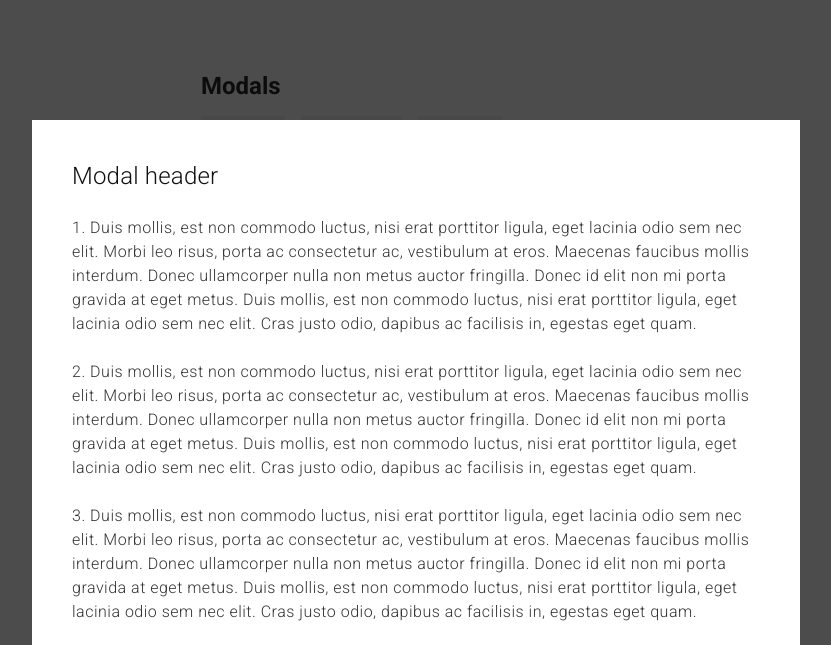
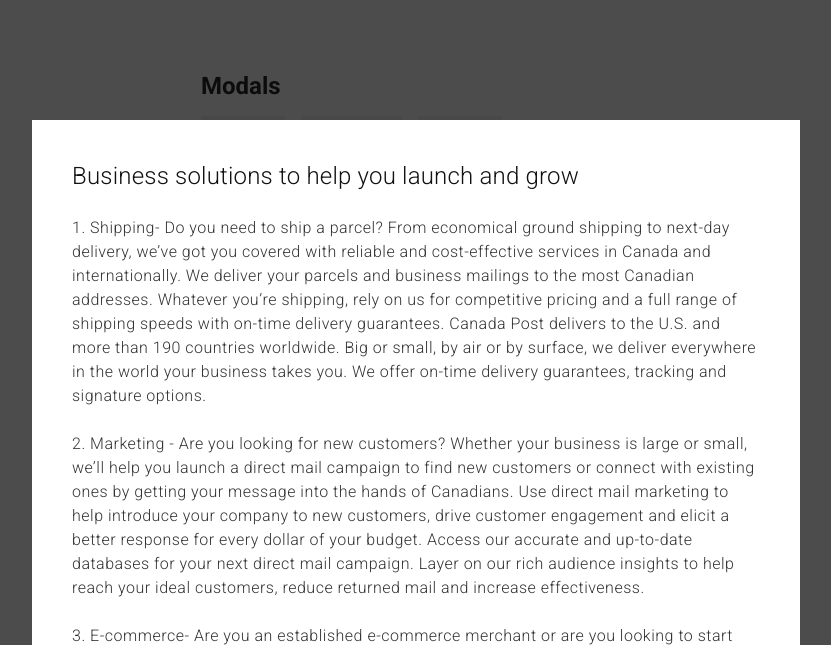
Before and after one commit to vaibhav291193/modals_two, a plain HTML site: page index.html in a window 1280 px wide. Both pictures are taken after a click on the button "Large". Shown: the top 645 px of the page, without its empty margins (224-1055 px from the left). Drawn offline with Linux system fonts and the light colour scheme.

Commit message:
text changed

```diff
--- a/index.html
+++ b/index.html
@@ -42,17 +42,15 @@
         <div class="modal-header">
             <button id="dialog1_label_closed" onclick="closeDialog(this)" aria-label="Close modal" class="closebtn micro-buttons"></button>
             <h2 id="dialog1_label" class="dialog_label">
-                Modal header
+                Business solutions to help you launch and grow
             </h2>
         </div>
         <div class="dialog_form">
             <div class="dialog_form_item">
-                <p class="modal_text" id="dialog1_pt1" tabindex="-1">1. Duis mollis, est non commodo luctus, nisi erat porttitor ligula, eget lacinia odio sem nec elit. Morbi leo risus, porta ac consectetur ac, vestibulum at eros. Maecenas faucibus mollis interdum. Donec ullamcorper nulla non metus auctor fringilla. Donec id elit non mi porta gravida at eget metus. Duis mollis, est non commodo luctus, nisi erat porttitor ligula, eget lacinia odio sem nec elit. Cras justo odio, dapibus ac facilisis in, egestas eget quam.</p>
-                <p>2. Duis mollis, est non commodo luctus, nisi erat porttitor ligula, eget lacinia odio sem nec elit. Morbi leo risus, porta ac consectetur ac, vestibulum at eros. Maecenas faucibus mollis interdum. Donec ullamcorper nulla non metus auctor fringilla. Donec id elit non mi porta gravida at eget metus. Duis mollis, est non commodo luctus, nisi erat porttitor ligula, eget lacinia odio sem nec elit. Cras justo odio, dapibus ac facilisis in, egestas eget quam.</p>
-                <p>3. Duis mollis, est non commodo luctus, nisi erat porttitor ligula, eget lacinia odio sem nec elit. Morbi leo risus, porta ac consectetur ac, vestibulum at eros. Maecenas faucibus mollis interdum. Donec ullamcorper nulla non metus auctor fringilla. Donec id elit non mi porta gravida at eget metus. Duis mollis, est non commodo luctus, nisi erat porttitor ligula, eget lacinia odio sem nec elit. Cras justo odio, dapibus ac facilisis in, egestas eget quam.</p>
-                <p>4. Duis mollis, est non commodo luctus, nisi erat porttitor ligula, eget lacinia odio sem nec elit. Morbi leo risus, porta ac consectetur ac, vestibulum at eros. Maecenas faucibus mollis interdum. Donec ullamcorper nulla non metus auctor fringilla. Donec id elit non mi porta gravida at eget metus. Duis mollis, est non commodo luctus, nisi erat porttitor ligula, eget lacinia odio sem nec elit. Cras justo odio, dapibus ac facilisis in, egestas eget quam.</p>
-                <p>3. Duis mollis, est non commodo luctus, nisi erat porttitor ligula, eget lacinia odio sem nec elit. Morbi leo risus, porta ac consectetur ac, vestibulum at eros. Maecenas faucibus mollis interdum. Donec ullamcorper nulla non metus auctor fringilla. Donec id elit non mi porta gravida at eget metus. Duis mollis, est non commodo luctus, nisi erat porttitor ligula, eget lacinia odio sem nec elit. Cras justo odio, dapibus ac facilisis in, egestas eget quam.</p>
-                <p>4. Duis mollis, est non commodo luctus, nisi erat porttitor ligula, eget lacinia odio sem nec elit. Morbi leo risus, porta ac consectetur ac, vestibulum at eros. Maecenas faucibus mollis interdum. Donec ullamcorper nulla non metus auctor fringilla. Donec id elit non mi porta gravida at eget metus. Duis mollis, est non commodo luctus, nisi erat porttitor ligula, eget lacinia odio sem nec elit. Cras justo odio, dapibus ac facilisis in, egestas eget quam.</p>
+                <p class="modal_text" id="dialog1_pt1" tabindex="-1">1. Shipping- Do you need to ship a parcel? From economical ground shipping to next-day delivery, we’ve got you covered with reliable and cost-effective services in Canada and internationally. We deliver your parcels and business mailings to the most Canadian addresses. Whatever you’re shipping, rely on us for competitive pricing and a full range of shipping speeds with on-time delivery guarantees. Canada Post delivers to the U.S. and more than 190 countries worldwide. Big or small, by air or by surface, we deliver everywhere in the world your business takes you. We offer on-time delivery guarantees, tracking and signature options.</p>
+                <p>2. Marketing - Are you looking for new customers? Whether your business is large or small, we’ll help you launch a direct mail campaign to find new customers or connect with existing ones by getting your message into the hands of Canadians. Use direct mail marketing to help introduce your company to new customers, drive customer engagement and elicit a better response for every dollar of your budget. Access our accurate and up-to-date databases for your next direct mail campaign. Layer on our rich audience insights to help reach your ideal customers, reduce returned mail and increase effectiveness.</p>
+                <p>3. E-commerce- Are you an established e-commerce merchant or are you looking to start selling your product online? Browse partners who easily integrate with us to get your online business running and growing faster, and explore solutions that will enhance your customers’ shopping, receiving and returns experience. If you’re new to selling online, we can simplify the process of getting your business up and running by connecting you with our partners*. Set up your online store, define your shipping strategy and start sending your products to customers. Partners like Shopify** and PayPal*** already have our shipping and pricing tools integrated into their platforms. From a seamless checkout experience to flexible returns, our e-commerce solutions can help you establish a loyal shopper base, increase shopping frequency and drive growth for your business. We’ll help you give your customers what they expect online – a better end-to-end shopping and receiving experience.</p>
+                <p>4. Postal services- Get discounts for volume business mailings or try our digital mail solution – epostTM. We also have secure file-sharing services that let you share documents outside of your organization firewall. Forward your mail when you move or rent a post office box, we have all the postal services to help your business. Save money on postage when you send more than 1,000 letters within Canada, or over 100 pieces abroad. Send out published material like magazines and newspapers or prepaid reply mail to your customers. We have all your mailing services at the post office or online. Send funds conveniently and securely from Canada to anywhere in the world.</p>
             </div>
             <div class="dialog_form_actions">
                 <button onclick="closeDialog(this)" class="button primary-button by-keyboard">
@@ -68,12 +66,12 @@
         <div class="modal-header">
             <button id="dialog1_label_closed2" onclick="closeDialog(this)" aria-label="Close modal" class="closebtn micro-buttons"></button>
             <h2 id="dialog1_label" class="dialog_label">
-                Modal header
+                Business solutions to help you launch and grow
             </h2>
         </div>
         <div class="dialog_form">
             <div class="dialog_form_item">
-                <p class="modal_text" id="dialog2_pt1" tabindex="-1">1. Duis mollis, est non commodo luctus, nisi erat porttitor ligula, eget lacinia odio sem nec elit. Morbi leo risus, porta ac consectetur ac, vestibulum at eros. Maecenas faucibus mollis interdum. Donec ullamcorper nulla non metus auctor fringilla. Donec id elit non mi porta gravida at eget metus. Duis mollis, est non commodo luctus, nisi erat porttitor ligula, eget lacinia odio sem nec elit. Cras justo odio, dapibus ac facilisis in, egestas eget quam.</p>
+                <p class="modal_text" id="dialog2_pt1" tabindex="-1">1. Shipping- Do you need to ship a parcel? From economical ground shipping to next-day delivery, we’ve got you covered with reliable and cost-effective services in Canada and internationally. We deliver your parcels and business mailings to the most Canadian addresses. Whatever you’re shipping, rely on us for competitive pricing and a full range of shipping speeds with on-time delivery guarantees. Canada Post delivers to the U.S. and more than 190 countries worldwide. Big or small, by air or by surface, we deliver everywhere in the world your business takes you. We offer on-time delivery guarantees, tracking and signature options.</p>
             </div>
             <div class="dialog_form_actions">
                 <button onclick="closeDialog(this)" class="button primary-button by-keyboard">
```
Also changed, not shown: modals.html (+8 -10 lines).
